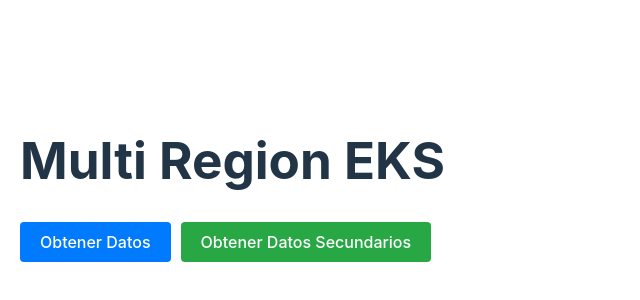
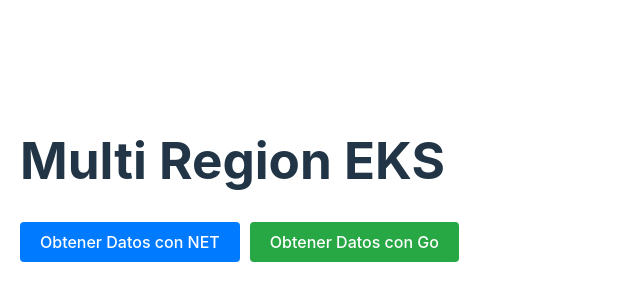
Before and after one commit to cparionaf/moc-frontend, a React (Vite) app: page / in a window 1280 px wide. Shown: the part 210-510 px from the top of the page, without its empty margins (0-640 px from the left). Built offline with nearby package versions, Linux system fonts and the light colour scheme.

Commit message:
feat: modify app

```diff
--- a/src/App.jsx
+++ b/src/App.jsx
@@ -61,7 +61,7 @@
           }}
           disabled={loading}
         >
-          {loading ? 'Cargando...' : 'Obtener Datos'}
+          {loading ? 'Cargando...' : 'Obtener Datos con NET'}
         </button>
 
         {/* Segundo botón */}
@@ -78,7 +78,7 @@
           }}
           disabled={secondLoading}
         >
-          {secondLoading ? 'Cargando...' : 'Obtener Datos Secundarios'}
+          {secondLoading ? 'Cargando...' : 'Obtener Datos con Go'}
         </button>
       </div>
 
```
